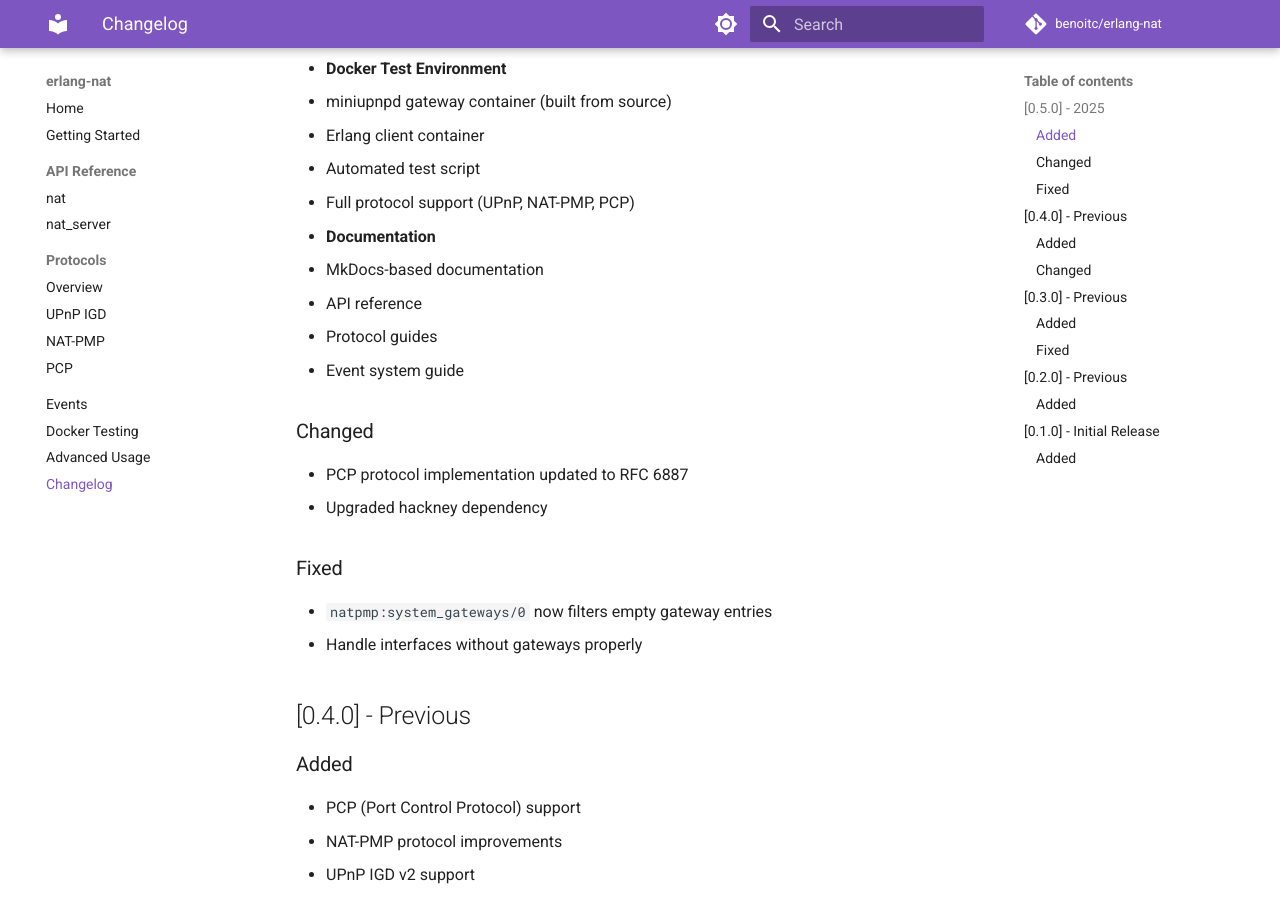
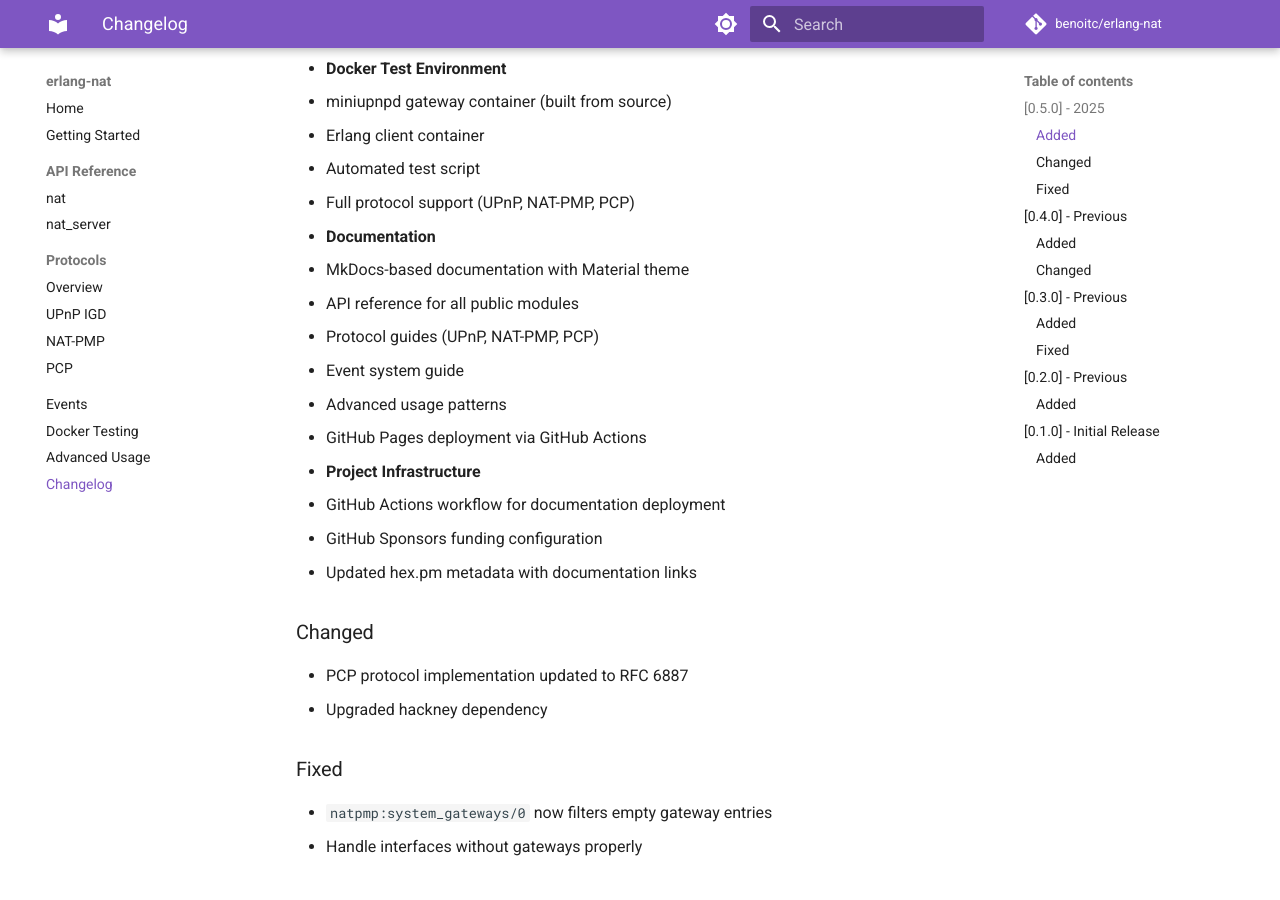
Before and after one commit to benoitc/erlang-nat, an MkDocs documentation site: the page built from docs/changelog.md, in a window 1280 px wide and 900 px high, scrolled down 824 px. Built offline with MkDocs 1.6.1 and Material for MkDocs 9.7.7, drawn with Linux system fonts in a browser that asks for light colours; comment, search, counter and statistics services are not loaded.

Commit message:
Update changelog with documentation and infrastructure additions

```diff
--- a/docs/changelog.md
+++ b/docs/changelog.md
@@ -32,10 +32,17 @@ All notable changes to erlang-nat are documented here.
   - Full protocol support (UPnP, NAT-PMP, PCP)
 
 - **Documentation**
-  - MkDocs-based documentation
-  - API reference
-  - Protocol guides
+  - MkDocs-based documentation with Material theme
+  - API reference for all public modules
+  - Protocol guides (UPnP, NAT-PMP, PCP)
   - Event system guide
+  - Advanced usage patterns
+  - GitHub Pages deployment via GitHub Actions
+
+- **Project Infrastructure**
+  - GitHub Actions workflow for documentation deployment
+  - GitHub Sponsors funding configuration
+  - Updated hex.pm metadata with documentation links
 
 ### Changed
 
```
